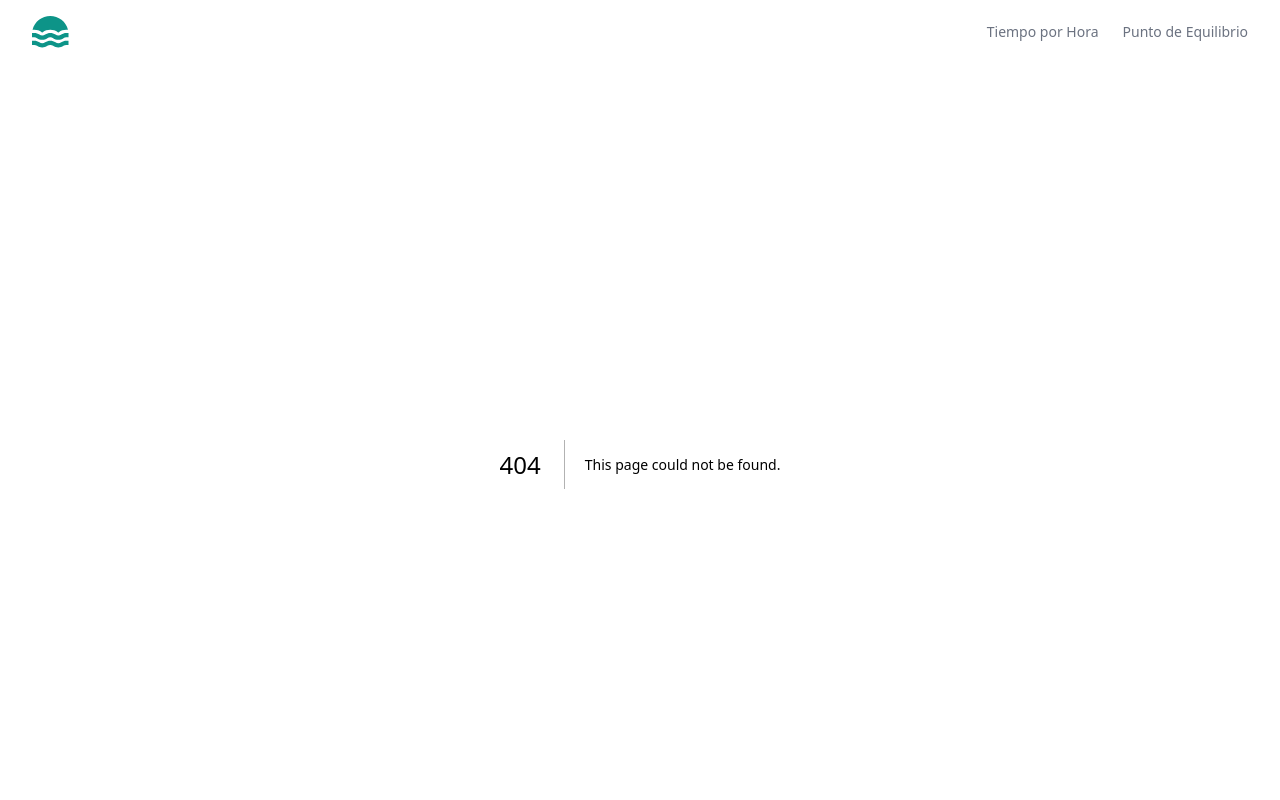
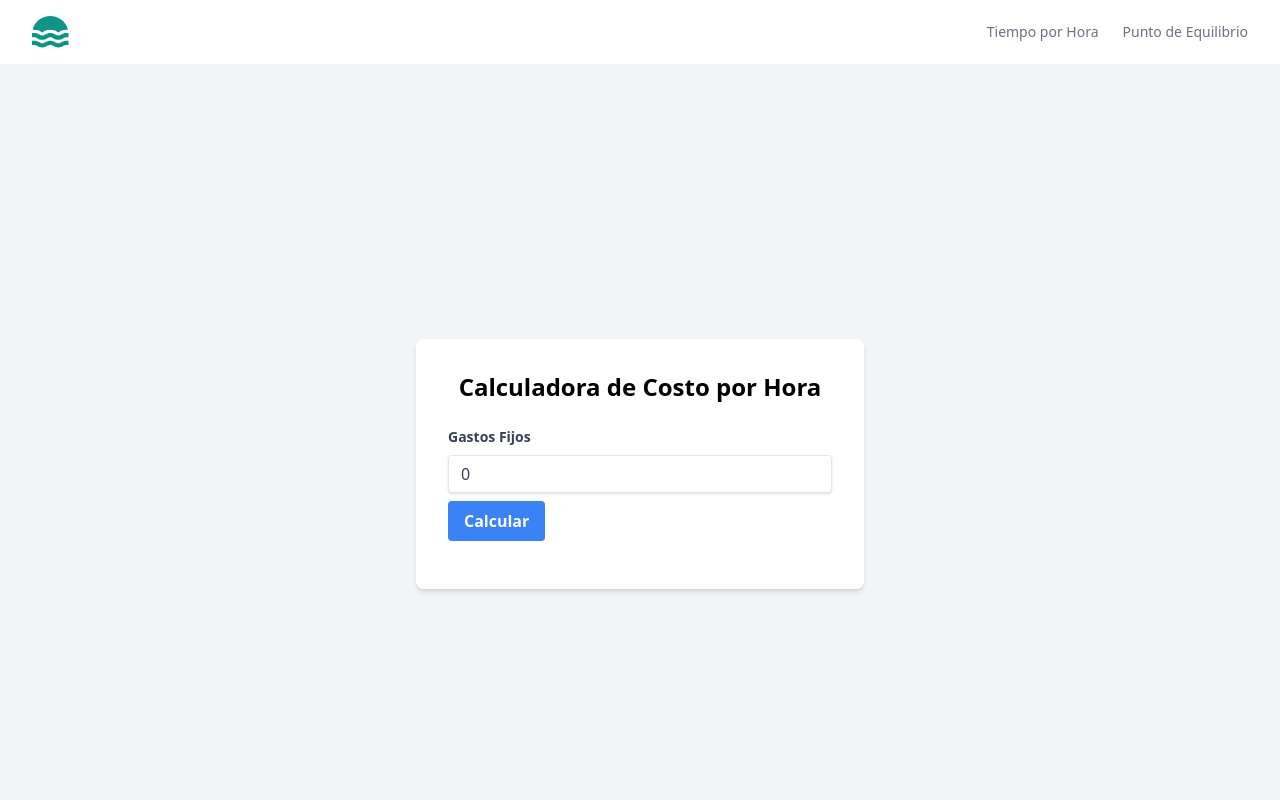
Before and after one commit to ICCOCUT/social-service, a Next.js app: page /CostCalculator in a window 1280 px wide. Before the commit this address had no page. Shown: the top 800 px of the page. Built offline with nearby package versions, Linux system fonts and the light colour scheme.

Commit message:
Adding CostCalculator View

```diff
--- /dev/null
+++ b/src/pages/CostCalculator.jsx
@@ -0,0 +1,59 @@
+import React, { useState } from 'react';
+
+const CostoPorHora = () => {
+    const [gastosFijos, setGastosFijos] = useState(0);
+    const [costoPorHora, setCostoPorHora] = useState([]);
+    const porcentajes = [10, 30, 50, 100, 200, 1000];
+
+    const calcularCostoPorHora = () => {
+        const resultados = porcentajes.map((porcentaje) => {
+        const resultado = (gastosFijos + (gastosFijos * porcentaje / 100)) / 208;
+        return { porcentaje, costo: resultado.toFixed(2) };
+        });
+        setCostoPorHora(resultados);
+    };
+
+    return (
+        <div className="min-h-screen flex items-center justify-center bg-gray-100">
+        <div className="bg-white p-8 rounded-lg shadow-md w-full max-w-md">
+            <h2 className="text-2xl font-bold mb-6 text-center">Calculadora de Costo por Hora</h2>
+            <div className="mb-4">
+            <label className="block text-gray-700 text-sm font-bold mb-2" htmlFor="gastosFijos">
+                Gastos Fijos
+            </label>
+            <input
+                type="number"
+                id="gastosFijos"
+                value={gastosFijos}
+                onChange={(e) => setGastosFijos(Number(e.target.value))}
+                className="shadow appearance-none border rounded w-full py-2 px-3 text-gray-700 leading-tight focus:outline-none focus:ring-2 focus:ring-blue-500"
+                placeholder="Ingrese los gastos fijos"
+            />
+            <button
+                onClick={calcularCostoPorHora}
+                className="bg-blue-500 hover:bg-blue-700 text-white font-bold py-2 px-4 rounded focus:outline-none focus:shadow-outline mt-2"
+            >
+                Calcular
+            </button>
+            </div>
+            {costoPorHora.length > 0 && (
+            <div className="mt-6">
+                <h3 className="text-lg font-bold mb-4 text-center">Resultados</h3>
+                <ul className="space-y-2">
+                {costoPorHora.map((result, index) => (
+                    <li key={index} className="bg-blue-500 text-white p-3 rounded-md shadow-sm">
+                    <span className="font-semibold">{result.porcentaje}%:</span> ${result.costo}
+                    </li>
+                ))}
+                </ul>
+                <p className="mt-4 text-center">
+                Total de gastos fijos: ${gastosFijos.toFixed(2)}
+                </p>
+            </div>
+            )}
+        </div>
+        </div>
+    );
+    };
+
+export default CostoPorHora;
--- a/src/pages/components/header.jsx
+++ b/src/pages/components/header.jsx
@@ -23,7 +23,7 @@ export default function Header() {
                                 <li>
                                     <a
                                         class="text-gray-500 transition hover:text-gray-500/75 dark:text-white dark:hover:text-white/75"
-                                        href="#"
+                                        href="../CostCalculator"
                                     >
                                         Tiempo por Hora
                                     </a>
```
